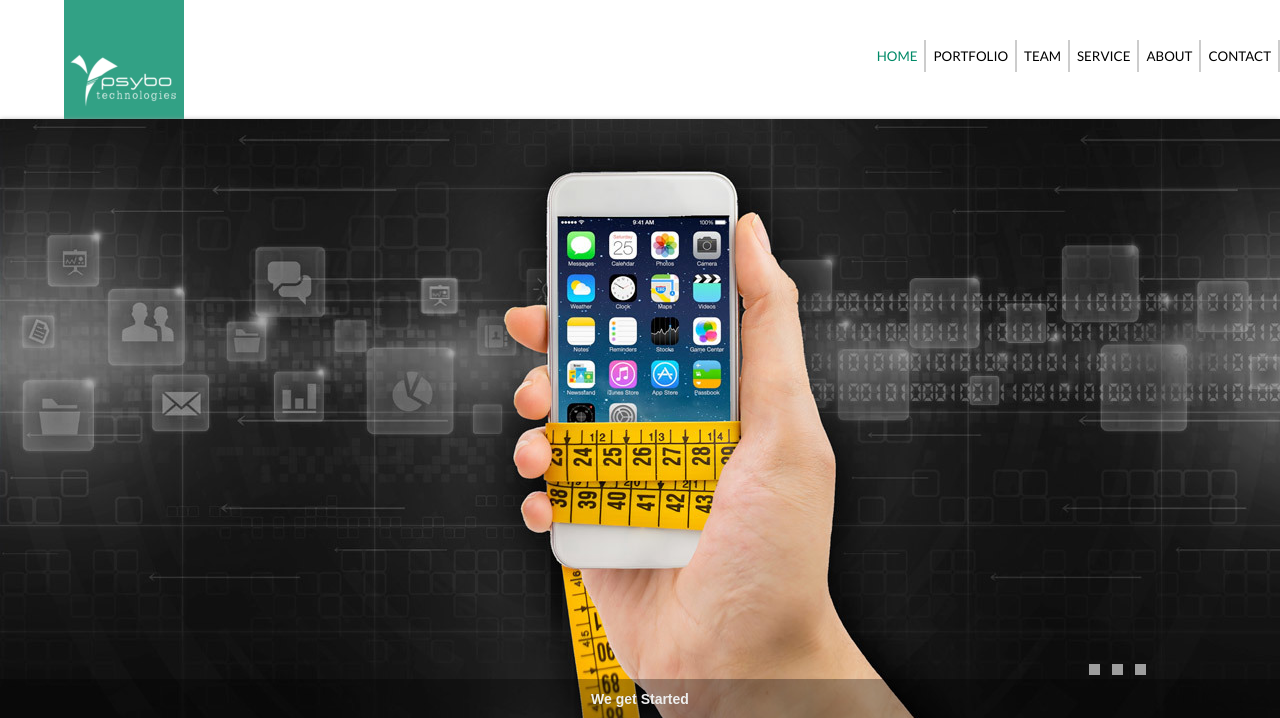
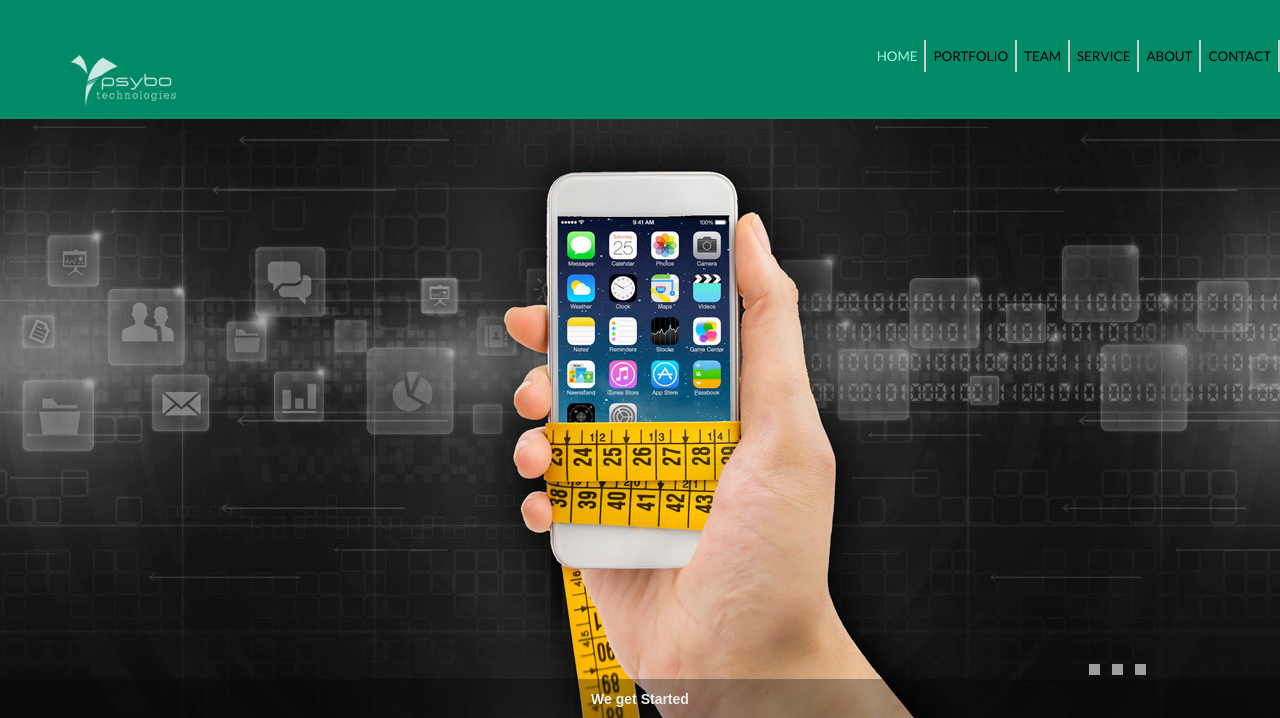
Before and after one commit to AjeebKt/Psybo-Site, a PHP site: page /index.php in a window 1280 px wide. Shown: the top 718 px of the page. Run offline with PHP 8.4, Linux system fonts and the light colour scheme; grey boxes are pictures that could not be loaded.

Commit message:
modify navigaton link

```diff
--- a/css/theme.css
+++ b/css/theme.css
@@ -88,7 +88,7 @@ p
 	/*font-weight: lighter;*/
 	font-size: 12pt;
 	line-height: 18pt;
-	font-weight: 300;
+	font-weight: 300ss;
 	/*word-spacing: 1px;*/
 	/*letter-spacing: 1px;*/
 }
@@ -100,6 +100,8 @@ header
 	top: 0;
 	float: left;
 	width: 100%;
+	z-index: 10;
+	background-color: #008a67;
 }
 .logo
 {
@@ -166,7 +168,7 @@ header
 	.navigation-links li a.active
 	{
 		text-decoration: none;
-		color: #008a67;
+		color: #A5FCD9;
 	}
 .container
 {
```
